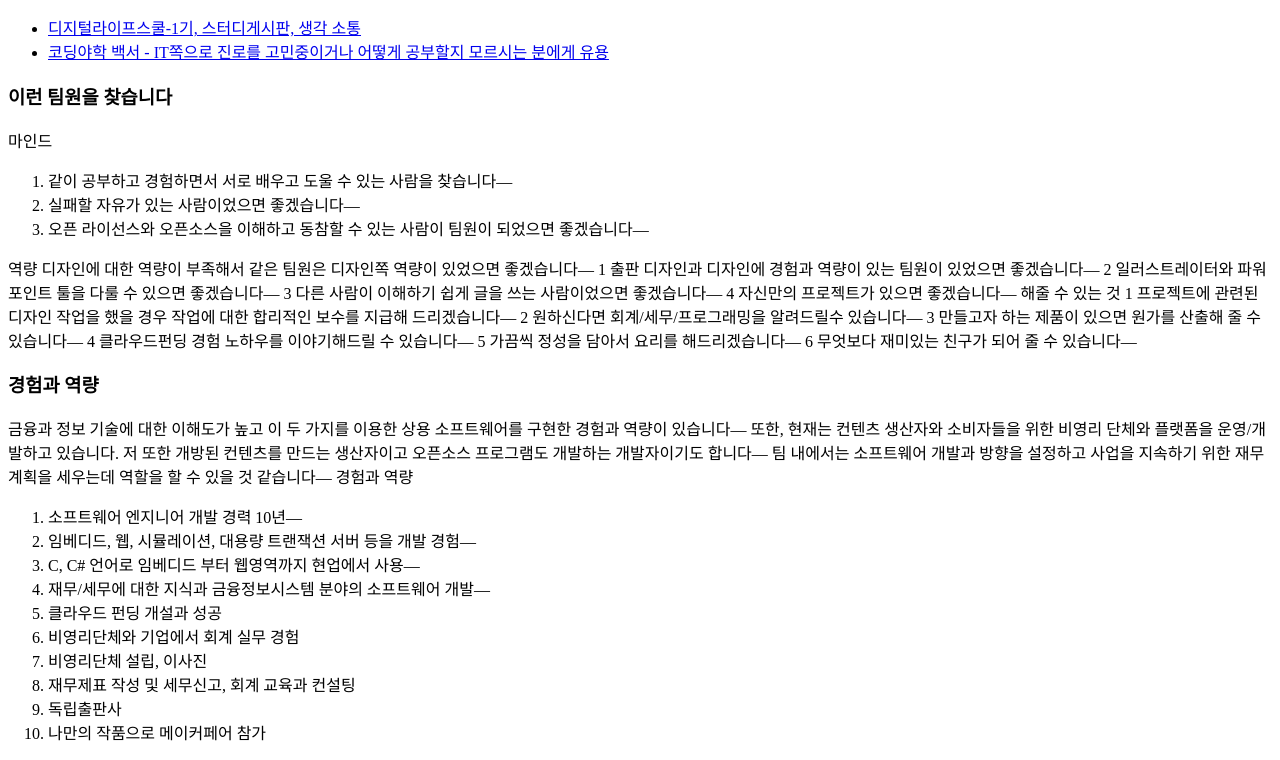
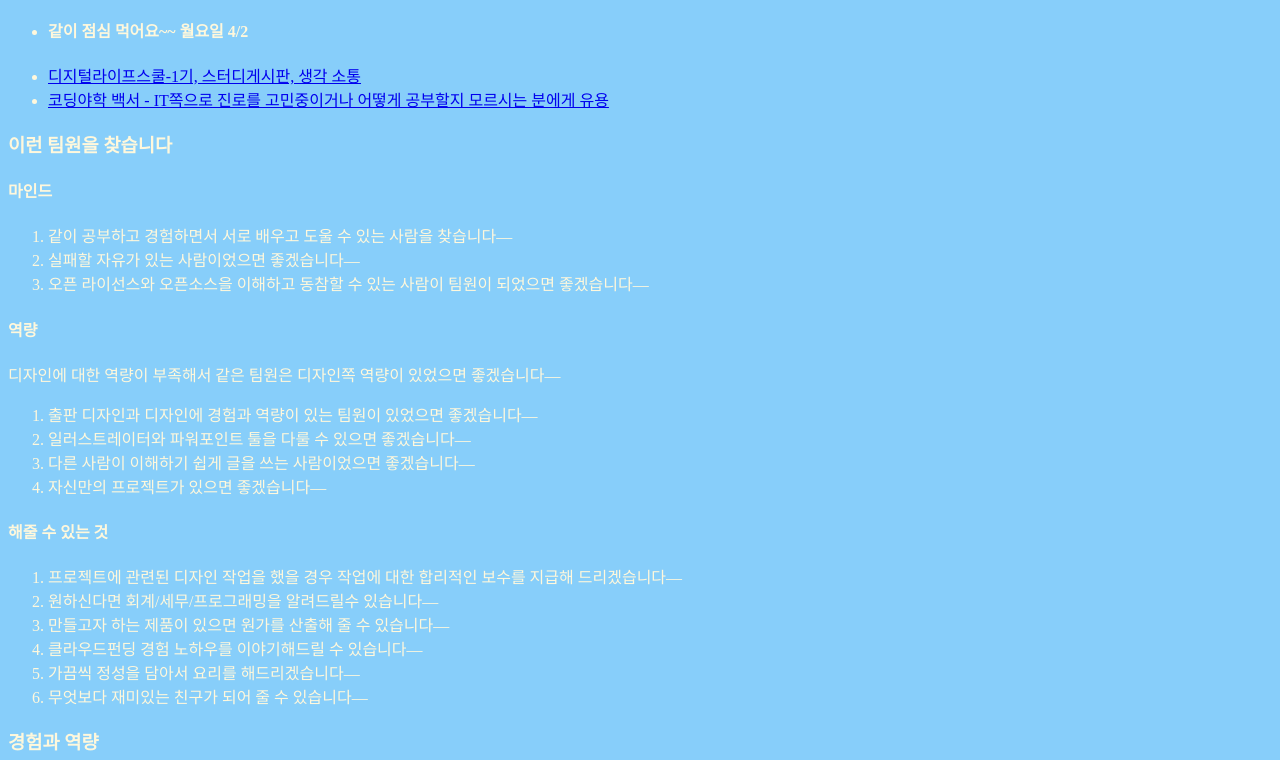
Before and after one commit to 0duru1/dot-dot, a plain HTML site: page index.html in a window 1280 px wide. Shown: the part 309-1069 px from the top of the page. Drawn offline with Linux system fonts and the light colour scheme.

Commit message:
배경색 변경

```diff
--- a/index.html
+++ b/index.html
@@ -4,6 +4,12 @@
 		<meta charset="UTF-8">
 		<meta name="viewport" content="width=device-width,initial-scale=1,maximum-scale=1">
 		<title> 날적이 diary 日記 にっき</title>
+        <style>
+body {
+    background-color: lightskyblue;
+    color: cornsilk;
+}
+</style>
 	</head>
 	<body>
 <h1 >디지털 라이프 스쿨 1기 자기소개 </h1>
@@ -26,43 +32,52 @@
             </h3>
             <div>
                 <ul>
+                    <li><h4>같이 점심 먹어요~~ 월요일 4/2</h4></li>
                     <li><a href="https://yah.ac/digitalLifeSchool-1" target="_blank">디지털라이프스쿨-1기, 스터디게시판, 생각 소통</a></li>
                     <li><a href="https://github.com/codingeverybody/codingyahac/wiki/%EC%BD%94%EB%94%A9%EC%95%BC%ED%95%99-%EB%B0%B1%EC%84%9C" target="_blank"> 코딩야학 백서 - IT쪽으로 진로를 고민중이거나 어떻게 공부할지 모르시는 분에게 유용 </a></li>
+
                     </ul>
                 </div>
         </div>
 <div id="0">
     <h3>이런 팀원을 찾습니다</h3>
 <div>
-마인드
+<h4>마인드</h4>
     <ol>
-<li>같이 공부하고 경험하면서 서로 배우고 도울 수 있는 사람을 찾습니다—</li>
-<li>실패할 자유가 있는 사람이었으면 좋겠습니다—</li>
-<li>오픈 라이선스와 오픈소스을 이해하고 동참할 수 있는 사람이 팀원이 되었으면 좋겠습니다—</li>
+        <li>같이 공부하고 경험하면서 서로 배우고 도울 수 있는 사람을 찾습니다—</li>
+        <li>실패할 자유가 있는 사람이었으면 좋겠습니다—</li>
+        <li>오픈 라이선스와 오픈소스을 이해하고 동참할 수 있는 사람이 팀원이 되었으면 좋겠습니다—</li>
     </ol>
     </div>
-역량
-디자인에 대한 역량이 부족해서 같은 팀원은 디자인쪽 역량이 있었으면 좋겠습니다—
-1 출판 디자인과 디자인에 경험과 역량이 있는 팀원이 있었으면 좋겠습니다—
-2 일러스트레이터와 파워포인트 툴을 다룰 수 있으면 좋겠습니다—
-3 다른 사람이 이해하기 쉽게 글을 쓰는 사람이었으면 좋겠습니다—
-4 자신만의 프로젝트가 있으면 좋겠습니다—
-
-해줄 수 있는 것
-1 프로젝트에 관련된 디자인 작업을 했을 경우 작업에 대한 합리적인 보수를 지급해 드리겠습니다—
-2 원하신다면 회계/세무/프로그래밍을 알려드릴수 있습니다—
-3 만들고자 하는 제품이 있으면 원가를 산출해 줄 수 있습니다—
-4 클라우드펀딩 경험 노하우를 이야기해드릴 수 있습니다—
-5 가끔씩 정성을 담아서 요리를 해드리겠습니다—
-6 무엇보다 재미있는 친구가 되어 줄 수 있습니다—
-</pre>
+    <h4>역량</h4>
+    <div>
+        디자인에 대한 역량이 부족해서 같은 팀원은 디자인쪽 역량이 있었으면 좋겠습니다—
+    <ol>
+        <li> 출판 디자인과 디자인에 경험과 역량이 있는 팀원이 있었으면 좋겠습니다— </li>
+        <li> 일러스트레이터와 파워포인트 툴을 다룰 수 있으면 좋겠습니다—</li>
+        <li> 다른 사람이 이해하기 쉽게 글을 쓰는 사람이었으면 좋겠습니다—</li>
+        <li> 자신만의 프로젝트가 있으면 좋겠습니다—</li>
+    </ol>
+        </div>
+    <div>
+    <h4>해줄 수 있는 것</h4>
+    <ol>
+        <li>프로젝트에 관련된 디자인 작업을 했을 경우 작업에 대한 합리적인 보수를 지급해 드리겠습니다— </li>
+        <li>원하신다면 회계/세무/프로그래밍을 알려드릴수 있습니다— </li>
+        <li>만들고자 하는 제품이 있으면 원가를 산출해 줄 수 있습니다— </li>
+        <li>클라우드펀딩 경험 노하우를 이야기해드릴 수 있습니다— </li>
+        <li>가끔씩 정성을 담아서 요리를 해드리겠습니다— </li>
+        <li>무엇보다 재미있는 친구가 되어 줄 수 있습니다— </li>
+    </ol>
+    </div>
 </div>
 
 <div id="1">
 <h3>경험과 역량</h3>
 <div>
-금융과 정보 기술에 대한 이해도가 높고 이 두 가지를 이용한 상용 소프트웨어를 구현한 경험과 역량이 있습니다— 또한, 현재는 컨텐츠 생산자와 소비자들을 위한 비영리 단체와 플랫폼을 운영/개발하고 있습니다.
-저 또한 개방된 컨텐츠를 만드는 생산자이고 오픈소스 프로그램도 개발하는 개발자이기도 합니다—
+금융과 정보 기술에 대한 이해도가 높고 이 두 가지를 이용한 상용 소프트웨어를 구현한 경험과 역량이 있습니다—
+현재는 컨텐츠 생산자와 소비자들을 위한 비영리 단체와 플랫폼을 운영/개발하고 있습니다.
+저 또한 개방된 컨텐츠를 만드는 사용자이고, 생산자이며 오픈소스 프로그램의 개발자이기도 합니다—
 팀 내에서는 소프트웨어 개발과 방향을 설정하고 사업을 지속하기 위한 재무계획을 세우는데 역할을 할 수 있을 것 같습니다—
 경험과 역량
     <ol>
```
